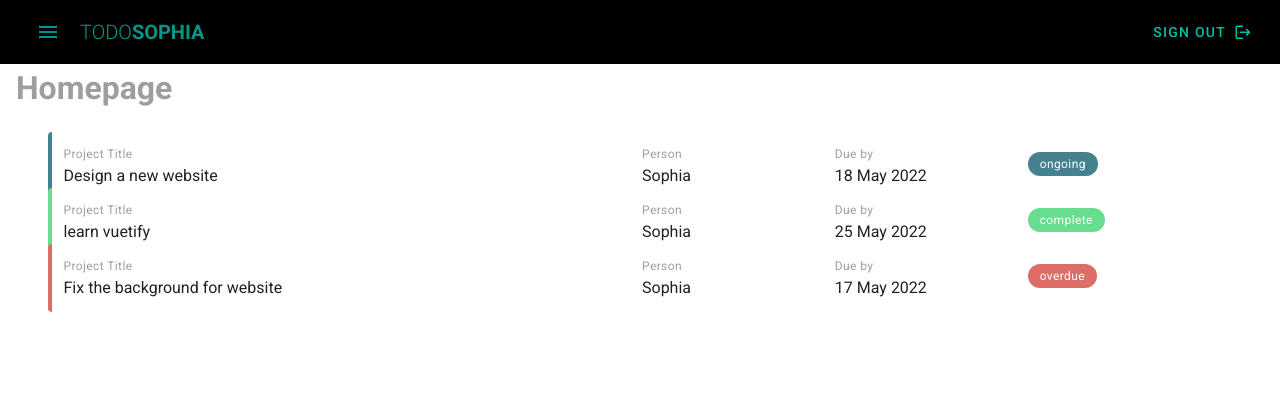
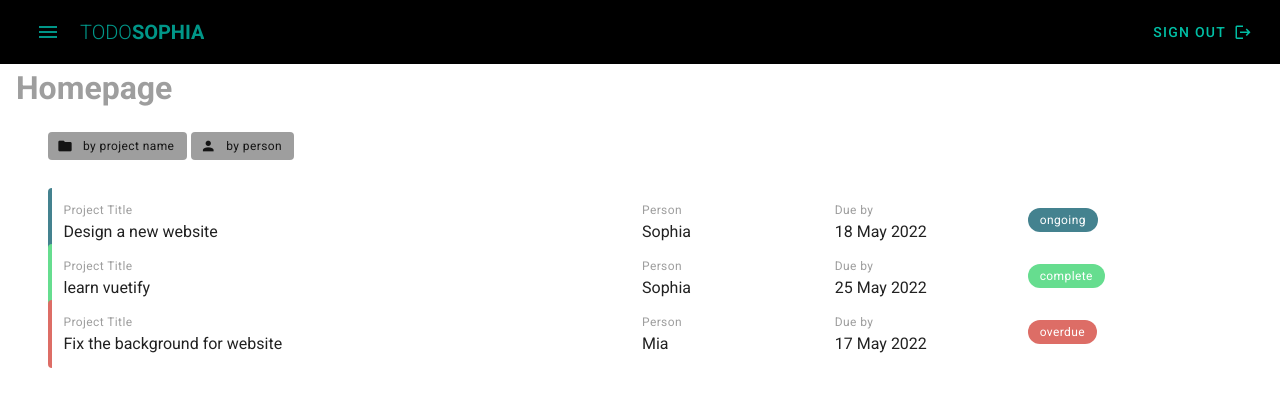
Before and after one commit to SophiaSaks/vuetify-projects, a Vue app in the folder sophia-todo/: page /#/ in a window 1280 px wide. Shown: the top 406 px of the page. Built offline with nearby package versions, Linux system fonts and the light colour scheme.

Commit message:
sorting
buttons for sorting projects by person or title

```diff
--- a/sophia-todo/src/views/HomeView.vue
+++ b/sophia-todo/src/views/HomeView.vue
@@ -3,6 +3,22 @@
   <h1 class="subheading grey--text">Homepage</h1>
 
   <v-container class="my-5">
+
+    <v-layout row class="mb-10">
+      <v-btn small depressed color="grey mr-1" @click="sortBy('title')">
+        <v-icon left small>mdi-folder</v-icon>
+        <span class="caption text-lowercase">by project name</span>
+      </v-btn>
+
+      <v-btn small depressed color="grey mr-1" @click="sortBy('person')">
+        <v-icon left small>mdi-account</v-icon>
+        <span class="caption text-lowercase">by person</span>
+
+      </v-btn>
+
+      </v-layout>
+
+
     <v-card flat v-for="project in projects" :key="project.title">
 
         <v-layout row wrap :class="`pa-3 project ${project.status}`">
@@ -43,10 +59,16 @@
         projects: [
           { title: 'Design a new website', person: 'Sophia', due: '18 May 2022', status: 'ongoing', content: 'lorem ipsum'},
           { title: 'learn vuetify', person: 'Sophia', due: '25 May 2022', status: 'complete', content: 'lorem ipsum'},
-          { title: 'Fix the background for website', person: 'Sophia', due: '17 May 2022', status: 'overdue', content: 'lorem ipsum'},
+          { title: 'Fix the background for website', person: 'Mia', due: '17 May 2022', status: 'overdue', content: 'lorem ipsum'},
         ],
       }
-    }
+    },
+    methods: {
+      sortBy(prop){
+        this.projects.sort((a,b) => a[prop] < b[prop] ? -1 : 1)
+      }
+
+    },
 
   }
 </script>
```
